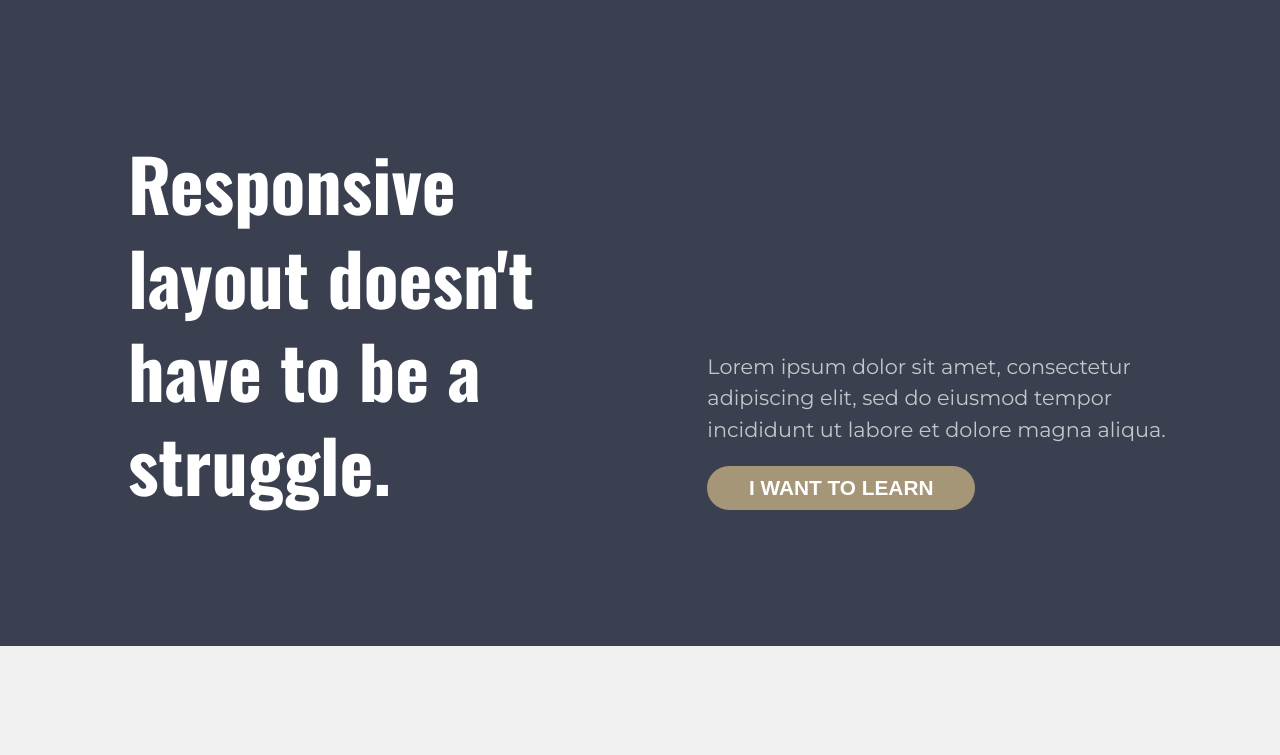
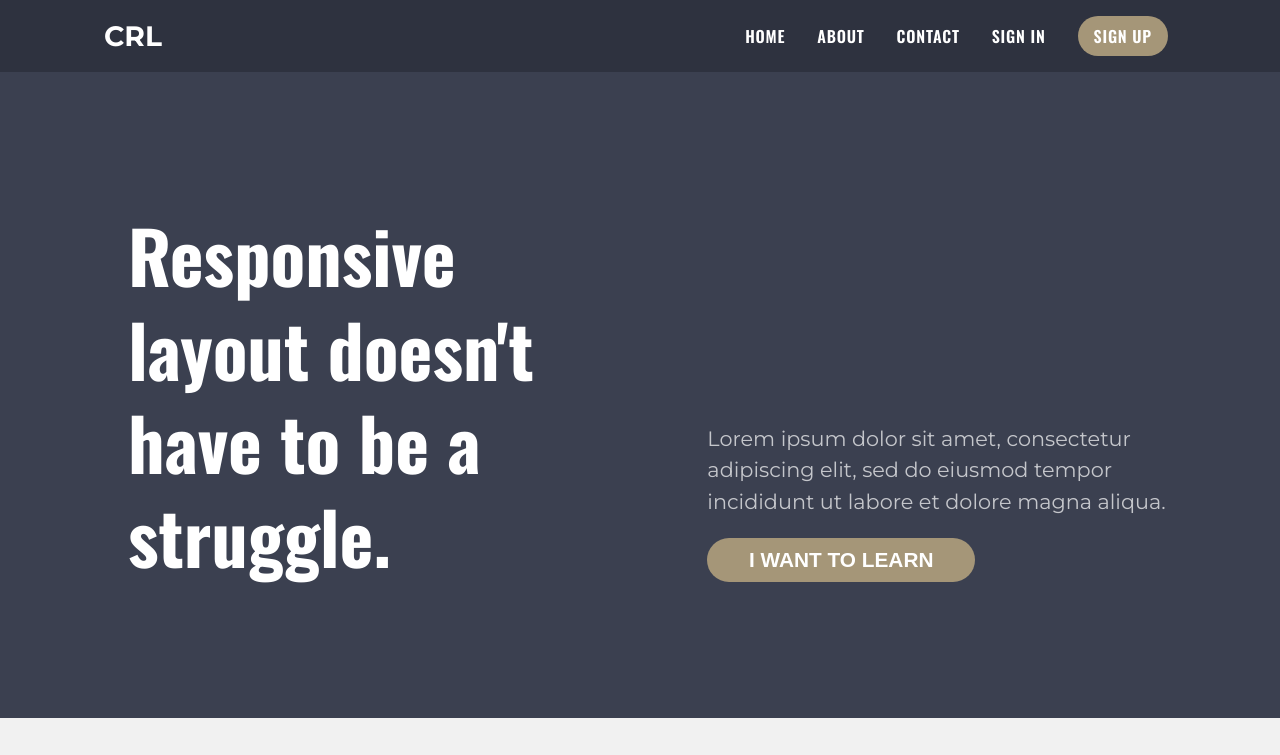
Before and after one commit to Skyz03/21D-of-Responsive-Design, a plain HTML site: page Final challenge/index.html in a window 1280 px wide. Shown: the top 755 px of the page. Drawn offline with nearby package versions, Linux system fonts and the light colour scheme.

Commit message:
Updates in the header section

```diff
--- a/Final challenge/assets/scss/layout/_index.scss
+++ b/Final challenge/assets/scss/layout/_index.scss
@@ -8,6 +8,17 @@
 
 body {
   font-family: $font-primary;
+}
+
+li {
+  list-style: none;
+  margin: 0.5em 0;
+}
+
+a {
+  text-decoration: none;
+  color: $color-white;
+  opacity: 0.7;
 }
 
 .row {
@@ -28,6 +39,41 @@ body {
   border: none;
   font-size: 1.3rem;
   opacity: 1;
+}
+
+// Header Section
+.nav {
+  background-color: $color-blue1;
+
+  .row {
+    padding: 1em 5em;
+    justify-content: space-between;
+  }
+
+  &__icon {
+    color: $color-white;
+    font-size: 1.5rem;
+  }
+
+  &__item {
+    display: flex;
+    justify-content: space-evenly;
+
+    a {
+      margin: 0 1em;
+      opacity: 1;
+      text-transform: uppercase;
+      font-family: $font-secondary;
+      font-weight: 600;
+      letter-spacing: 0.05em;
+    }
+  }
+
+  .sign-up {
+    padding: 0.5em 1em;
+    background-color: $color-brown;
+    border-radius: 55px;
+  }
 }
 
 // Hero Section
@@ -143,17 +189,6 @@ body {
     justify-content: space-between;
   }
 
-  li {
-    list-style: none;
-    margin: 0.5em 0;
-  }
-
-  a {
-    text-decoration: none;
-    color: $color-white;
-    opacity: 0.7;
-  }
-
   &__title {
     font-family: $font-secondary;
     font-size: 3rem;
--- a/Final challenge/index.html
+++ b/Final challenge/index.html
@@ -11,6 +11,28 @@
 </head>
 
 <body>
+
+  <header class="nav">
+    <div class="container">
+      <div class="row">
+
+        <div class="nav__icon">
+          <h3>CRL</h3>
+        </div>
+
+        <div>
+          <ul class=" nav__item">
+            <li><a href="##">Home</a></li>
+            <li><a href="#">About</a></li>
+            <li><a href="#">Contact</a></li>
+            <li><a href="#">Sign In</a></li>
+            <li><a class="sign-up" href="#">Sign Up</a></li>
+          </ul>
+        </div>
+
+      </div>
+    </div>
+  </header>
 
   <section class="hero">
     <div class="container">
```
Also changed, not shown: Final challenge/assets/css/app.css, 1 other file.
